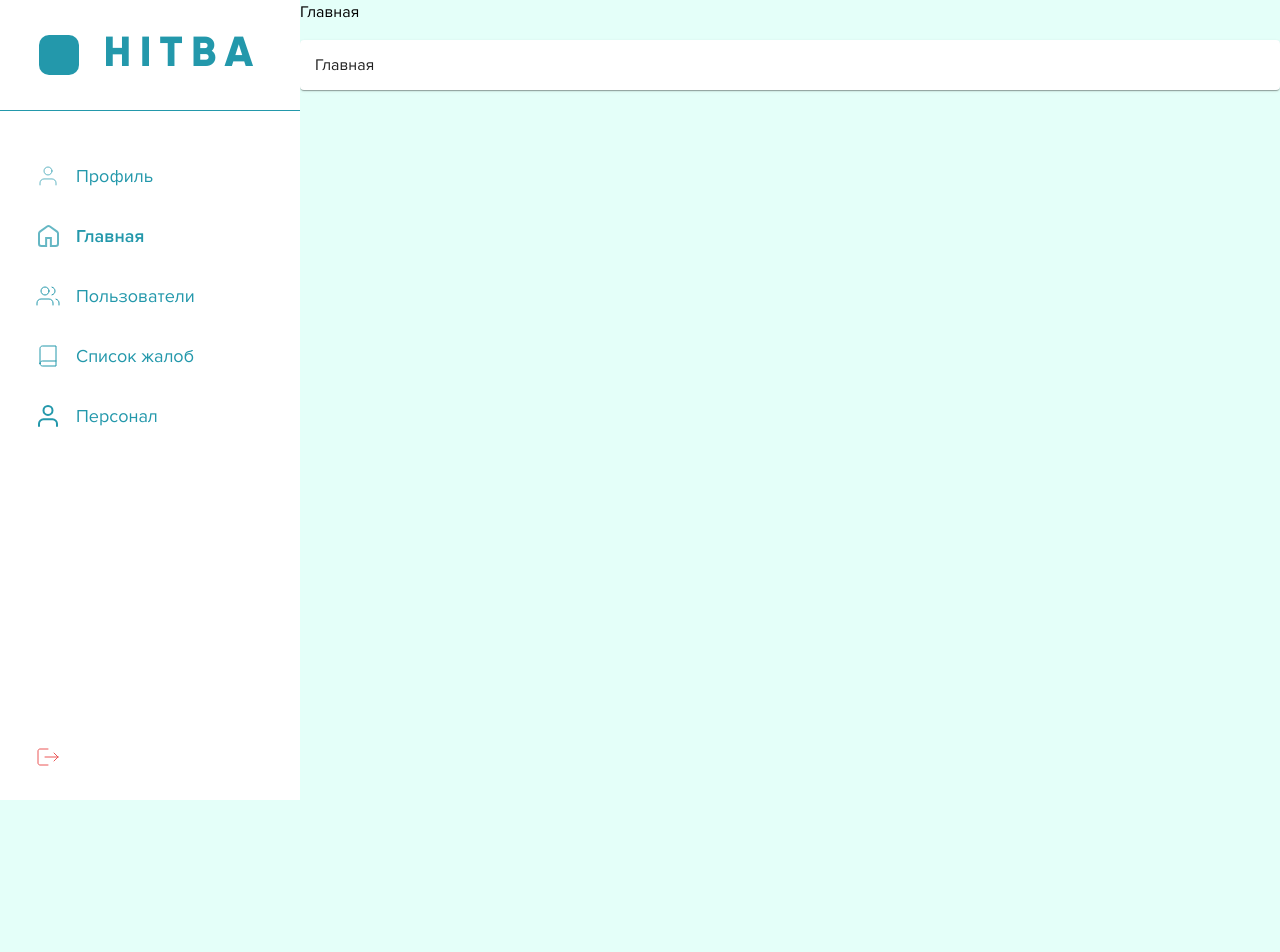
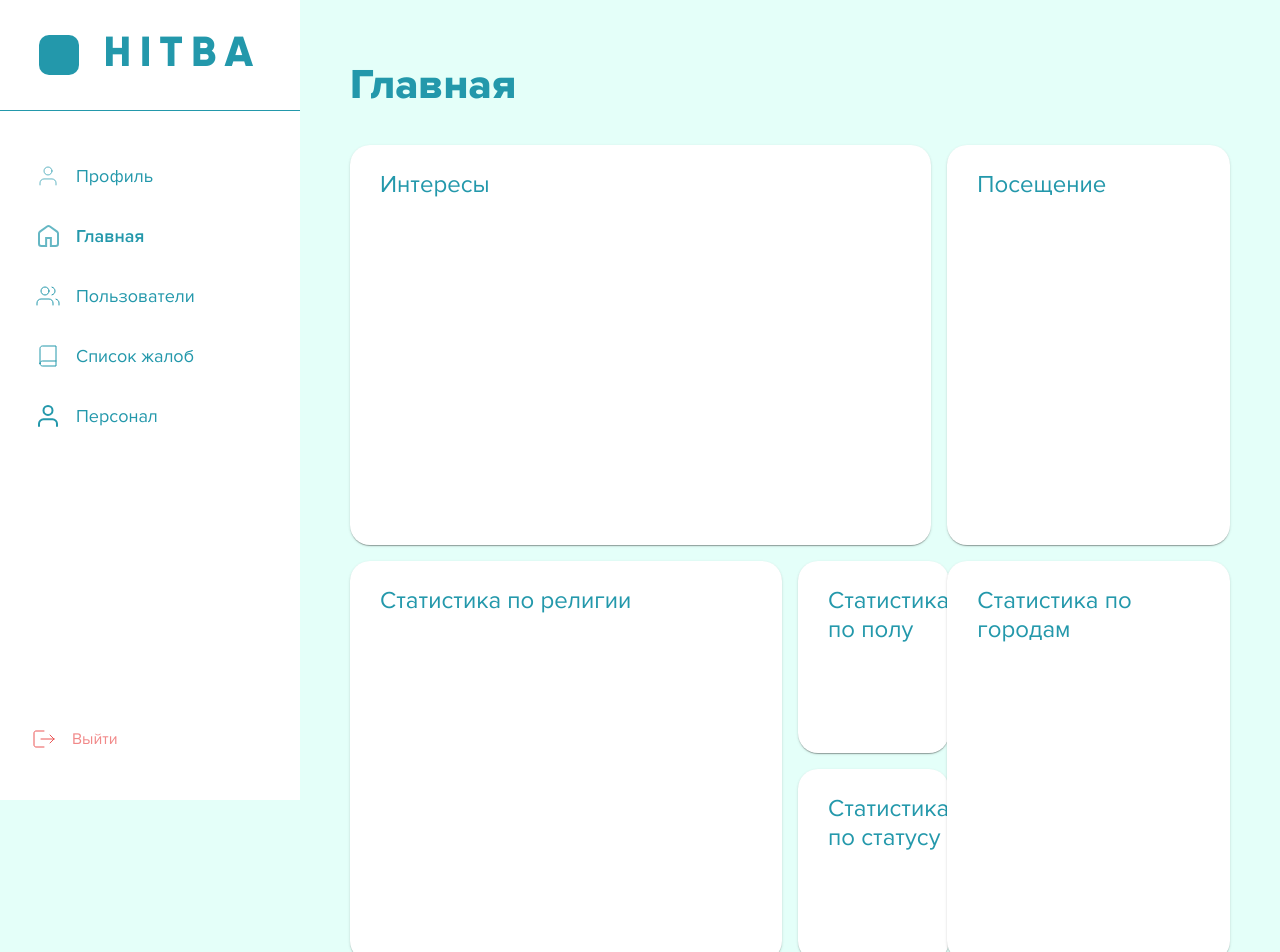
Before and after one commit to Tolegen777/admin, a React (Create React App) app: page /home in a window 1280 px wide. Shown: the top 952 px of the page. Before the commit the page ends 800 px from the top, so only its background shows below. Built offline with nearby package versions, Linux system fonts and the light colour scheme.

Commit message:
Finished layout HomePage

```diff
--- a/src/components/drawer/DrawerAdmin.tsx
+++ b/src/components/drawer/DrawerAdmin.tsx
@@ -112,11 +112,11 @@ const DrawerAdmin = () => {
       <Stack>
         <List>
           <StyledNavLink to="">
-            <StyledListItem>
+            <StyledListItem sx={{ color: "#F18989", mb: "35px" }}>
               <StyledListItemIcon>
                 <LogoutLogo />
               </StyledListItemIcon>
-              <StyledItemText sx={"color: #F18989"} primary={"Выйти"} />
+              Выйти
             </StyledListItem>
           </StyledNavLink>
         </List>
--- a/src/components/layouts/Layout.tsx
+++ b/src/components/layouts/Layout.tsx
@@ -6,7 +6,7 @@ const Layout = () => {
   return (
     <Box sx={{ display: "flex" }}>
       <DrawerAdmin />
-      <Box width={"100%"}>
+      <Box width={"100%"} sx={{ padding: "65px 50px 50px 50px" }}>
         <Outlet />
       </Box>
     </Box>
--- a/src/components/pages/home/HomePage.tsx
+++ b/src/components/pages/home/HomePage.tsx
@@ -1,8 +1,65 @@
+import { Box, Grid, Paper, Stack, Typography } from "@mui/material";
+import { StyledPaper } from "./StyledHome";
+
 const HomePage = () => {
+  const Item = (props: any) => <Paper {...props} />;
+
   return (
-    <div>
-      <div>Главная</div>
-    </div>
+    <Grid container spacing={2} columns={12}>
+      <Grid item xs={8}>
+        <StyledPaper>Интересы</StyledPaper>
+      </Grid>
+      <Grid item xs={4}>
+        <StyledPaper>Посещение</StyledPaper>
+      </Grid>
+      <Grid item xs={6}>
+        <StyledPaper>Статистика по религии</StyledPaper>
+      </Grid>
+      <Grid item xs={2} container direction={"column"} spacing={2}>
+        <Grid item xs>
+          <StyledPaper
+            sx={{
+              height: "calc(100% - 25px)",
+              width: "calc(100% - 30px)",
+              color: "primary.main",
+              borderRadius: "20px",
+              fontSize: "24px",
+              paddingTop: "25px",
+              paddingLeft: "30px",
+            }}
+          >
+            Статистика по полу
+          </StyledPaper>
+        </Grid>
+        <Grid item xs>
+          <StyledPaper
+            sx={{
+              height: "calc(100% - 25px)",
+              width: "calc(100% - 30px)",
+              color: "primary.main",
+              borderRadius: "20px",
+              fontSize: "24px",
+              paddingTop: "25px",
+              paddingLeft: "30px",
+            }}
+          >
+            Статистика по статусу
+          </StyledPaper>
+        </Grid>
+      </Grid>
+      <Grid item xs={4}>
+        <StyledPaper>Статистика по городам</StyledPaper>
+      </Grid>
+      <Grid item xs={4}>
+        <StyledPaper>Недавние жалобы</StyledPaper>
+      </Grid>
+      <Grid item xs={3}>
+        <StyledPaper>Статистика прибыли</StyledPaper>
+      </Grid>
+      <Grid item xs={5}>
+        <StyledPaper>Статистика по возрасту</StyledPaper>
+      </Grid>
+    </Grid>
   );
 };
 export default HomePage;
--- /dev/null
+++ b/src/components/pages/home/StyledHome.tsx
@@ -0,0 +1,15 @@
+import { Paper } from "@mui/material";
+
+export const StyledPaper = (props: any) => (
+  <Paper
+    sx={{
+      height: "375px",
+      color: "primary.main",
+      borderRadius: "20px",
+      fontSize: "24px",
+      paddingTop: "25px",
+      paddingLeft: "30px",
+    }}
+    {...props}
+  />
+);
--- a/src/pages/adminPage/Home.tsx
+++ b/src/pages/adminPage/Home.tsx
@@ -18,17 +18,26 @@ export default function Home() {
 
   return (
     <Box>
-      <Box mb={2} sx={{ display: "flex", justifyContent: "space-between" }}>
+      <Box
+        sx={{ mb: "40px", display: "flex", justifyContent: "space-between" }}
+      >
         <Stack>
-          <Typography>Главная</Typography>
+          <Typography
+            sx={{
+              fontSize: "42px",
+              fontWeight: 800,
+              color: "primary.main",
+              lineHeight: "40px",
+            }}
+          >
+            Главная
+          </Typography>
         </Stack>
       </Box>
       <Suspense fallback={<div>Загрузка...</div>}>
-        <Paper elevation={1} sx={{ padding: "15px" }}>
-          <Routes>
-            <Route index element={<HomePage />} />
-          </Routes>
-        </Paper>
+        <Routes>
+          <Route index element={<HomePage />} />
+        </Routes>
       </Suspense>
     </Box>
   );
```
